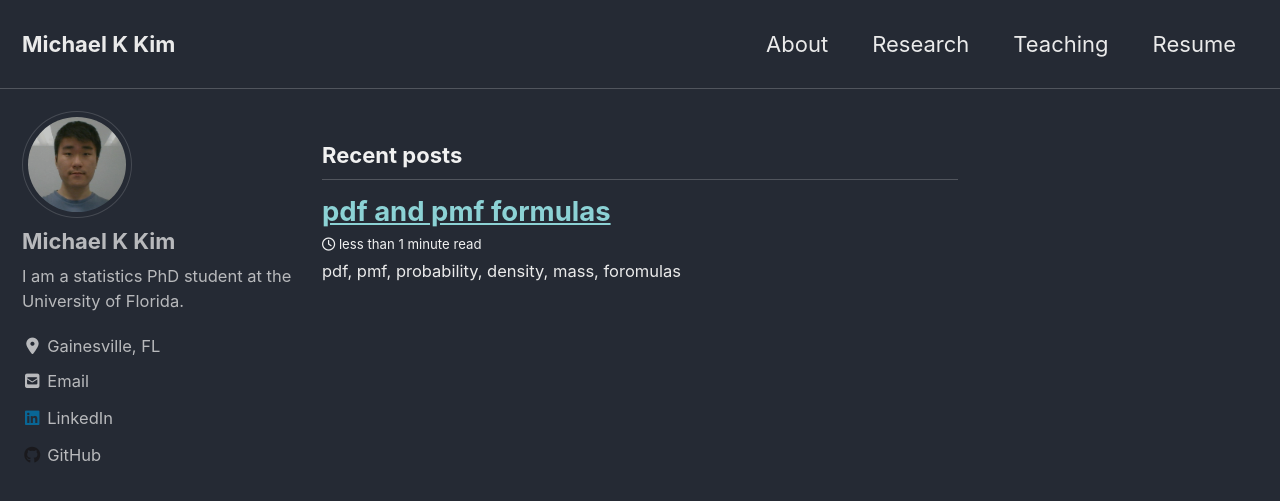
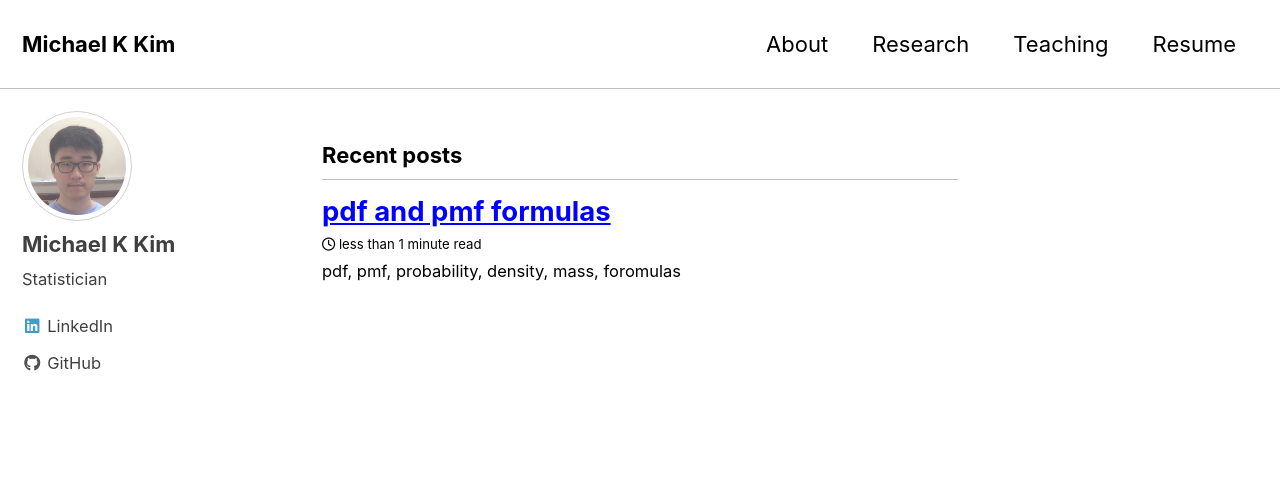
Before and after one commit to michaelkkim/michaelkkim.github.io, a Jekyll site: the page built from index.html, in a window 1280 px wide and 900 px high. Shown: the top 501 px of the window. Built offline with Jekyll 4.4.1, drawn with Linux system fonts in a browser that asks for light colours; cached includes are drawn as plain includes; nearby versions of some CDN libraries; the list of posts is cut into pages by our own code.

Commit message:
Update _config.yml

```diff
--- a/_config.yml
+++ b/_config.yml
@@ -12,7 +12,7 @@
 
 # theme                  : "minimal-mistakes-jekyll"
 # remote_theme           : "mmistakes/minimal-mistakes"
-minimal_mistakes_skin    : "dark" # "air", "aqua", "contrast", "default", "dark", "dirt", "neon", "mint", "plum", "sunrise"
+minimal_mistakes_skin    : "contrast" # "air", "aqua", "contrast", "default", "dark", "dirt", "neon", "mint", "plum", "sunrise"
 
 # Site Settings
 locale                   : "en-US"
@@ -108,10 +108,10 @@ analytics:
 # Site Author
 author:
   name             : "Michael K Kim"
-  avatar           : "/images/myface3.jpg"
-  bio              : "I am a statistics PhD student at the University of Florida."
-  location         : "Gainesville, FL"
-  email            : "michaelkkim@ufl.edu"
+  avatar           : "/images/1607938580126.jpg"
+  bio              : "Statistician"
+  #location         : "Gainesville, FL"
+  #email            : "michaelkkim@ufl.edu"
   linkedin         : "michael-kim-76aa53104/"
   github           : "michaelkkim"
 
```
